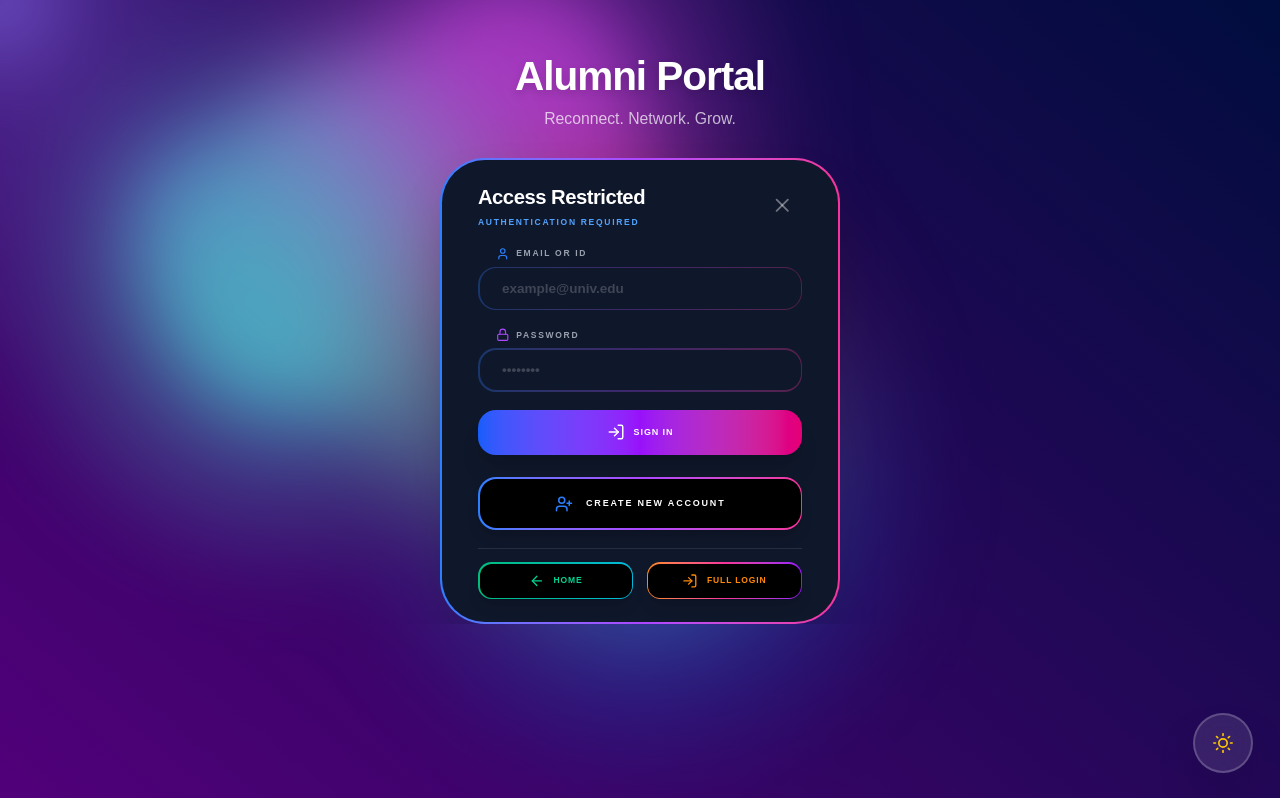
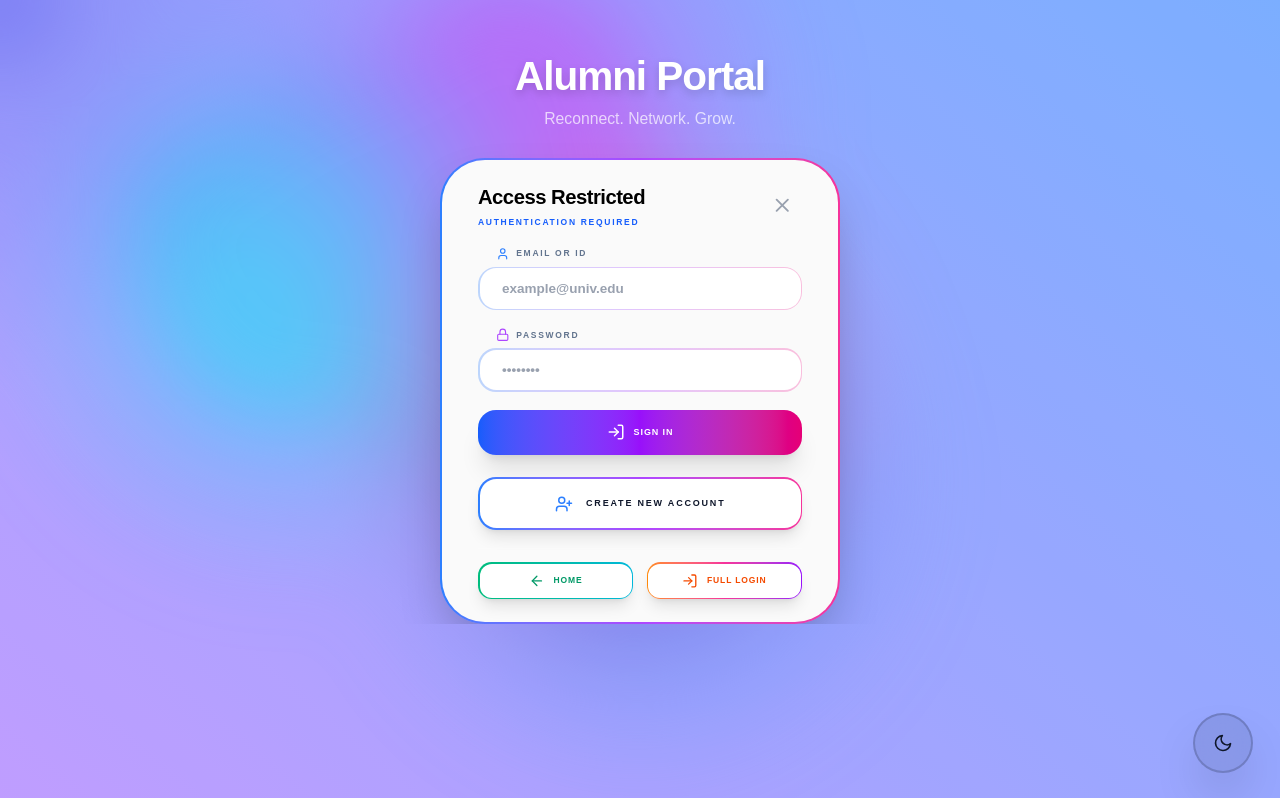
Before and after one commit to ManishDeorari/alumni-portal-frontend, a Next.js app: page /profile in a window 1280 px wide. Shown: the top 798 px of the page. Built offline with nearby package versions, Linux system fonts and the light colour scheme; no server answers.

Commit message:
Fixed unescaped quote issue for production

```diff
--- a/src/app/auth/login/page.js
+++ b/src/app/auth/login/page.js
@@ -7,6 +7,7 @@ import { Suspense } from "react";
 import { motion, AnimatePresence } from "framer-motion";
 import LoadingOverlay from "@/app/components/ui/LoadingOverlay";
 import TubesBackground from "../../components/TubesBackground";
+import { useTheme } from "@/context/ThemeContext";
 
 export default function LoginPage() {
   return (
@@ -201,7 +202,7 @@ function LoginContent() {
     }
   };
 
-  const [darkMode, setDarkMode] = useState(true);
+  const { darkMode, toggleDarkMode } = useTheme();
 
   return (
     <TubesBackground className={`min-h-screen flex flex-col lg:flex-row items-center justify-center relative px-4 sm:px-8 transition-colors duration-500`} darkMode={darkMode}>
@@ -483,7 +484,7 @@ function LoginContent() {
       <div className="fixed bottom-6 right-6 z-[100]">
         <div className="p-[2px] bg-gradient-to-tr from-blue-500 via-purple-500 to-pink-500 rounded-full shadow-2xl transition-all duration-500 hover:scale-110 active:scale-95 group">
           <button
-            onClick={() => setDarkMode(!darkMode)}
+            onClick={toggleDarkMode}
             className={`px-5 py-3 rounded-full backdrop-blur-2xl transition-all duration-500 flex items-center gap-3 ${darkMode ? "bg-black/80 text-yellow-400" : "bg-white/90 text-blue-600"}`}
             title={darkMode ? "Switch to Light Mode" : "Switch to Dark Mode"}
           >
--- a/src/app/auth/signup/page.js
+++ b/src/app/auth/signup/page.js
@@ -5,6 +5,7 @@ import { useRouter } from "next/navigation";
 import { motion, AnimatePresence } from "framer-motion";
 import LoadingOverlay from "@/app/components/ui/LoadingOverlay";
 import TubesBackground from "../../components/TubesBackground";
+import { useTheme } from "@/context/ThemeContext";
 
 export default function SignupPage() {
   const router = useRouter();
@@ -99,7 +100,7 @@ export default function SignupPage() {
     await attemptSignup();
   };
 
-  const [darkMode, setDarkMode] = useState(true);
+  const { darkMode, toggleDarkMode } = useTheme();
 
   return (
     <TubesBackground className={`min-h-screen flex flex-col lg:flex-row items-center justify-center relative px-4 sm:px-8 pb-32 sm:pb-0 transition-colors duration-500`} darkMode={darkMode}>
@@ -303,7 +304,7 @@ export default function SignupPage() {
       <div className="fixed bottom-6 right-6 z-[100]">
         <div className="p-[2px] bg-gradient-to-tr from-blue-500 via-purple-500 to-pink-500 rounded-full shadow-2xl transition-all duration-500 hover:scale-110 active:scale-95 group">
           <button
-            onClick={() => setDarkMode(!darkMode)}
+            onClick={toggleDarkMode}
             className={`px-5 py-3 rounded-full backdrop-blur-2xl transition-all duration-500 flex items-center gap-3 ${darkMode ? "bg-black/80 text-yellow-400" : "bg-white/90 text-blue-600"}`}
             title={darkMode ? "Switch to Light Mode" : "Switch to Dark Mode"}
           >
--- a/src/app/components/LoginPopup.js
+++ b/src/app/components/LoginPopup.js
@@ -6,13 +6,14 @@ import { useRouter } from "next/navigation";
 import { toast } from "react-hot-toast";
 import { X, User, Lock, LogIn, ArrowLeft, UserPlus } from "lucide-react";
 import { GooeyGradientBackground } from "./GooeyGradientBackground";
+import { useTheme } from "@/context/ThemeContext";
 
 const LoginPopup = () => {
     const router = useRouter();
     const [form, setForm] = useState({ identifier: "", password: "" });
     const [loading, setLoading] = useState(false);
     const [error, setError] = useState("");
-    const [darkMode, setDarkMode] = useState(true);
+    const { darkMode, toggleDarkMode } = useTheme();
 
     const handleChange = (e) => setForm({ ...form, [e.target.name]: e.target.value });
 
@@ -213,7 +214,7 @@ const LoginPopup = () => {
                 {/* Theme Toggle Button Fixed at bottom right of page */}
                 <div className="fixed bottom-6 right-6 z-[100]">
                     <button
-                        onClick={() => setDarkMode(!darkMode)}
+                        onClick={toggleDarkMode}
                         className={`p-4 rounded-full backdrop-blur-md shadow-2xl border-2 transition-all duration-500 ${darkMode ? "bg-[#FAFAFA]/10 border-white/20 text-yellow-400 hover:bg-[#FAFAFA]/20" : "bg-[#0f172a]/10 border-[#0f172a]/20 text-[#0f172a] hover:bg-[#0f172a]/20"} hover:scale-110 active:scale-90`}
                         title={darkMode ? "Switch to Light Mode" : "Switch to Dark Mode"}
                     >
--- a/src/app/components/TubesBackground.js
+++ b/src/app/components/TubesBackground.js
@@ -369,7 +369,7 @@ export function TubesBackground({
         <div className="fixed inset-0 w-screen h-[100dvh] z-[2] pointer-events-none bg-black/30" />
       )}
 
-      <div className="relative z-10 w-full">{children}</div>
+      <div className="relative z-10 w-full overflow-x-hidden">{children}</div>
 
       <style>{`
         @keyframes gradientShift {
--- a/src/app/globals.css
+++ b/src/app/globals.css
@@ -32,6 +32,7 @@ body {
   background: var(--background);
   color: var(--foreground);
   font-family: Arial, Helvetica, sans-serif;
+  overflow-x: hidden;
 }
 
 /* Global CSS or module */
```
